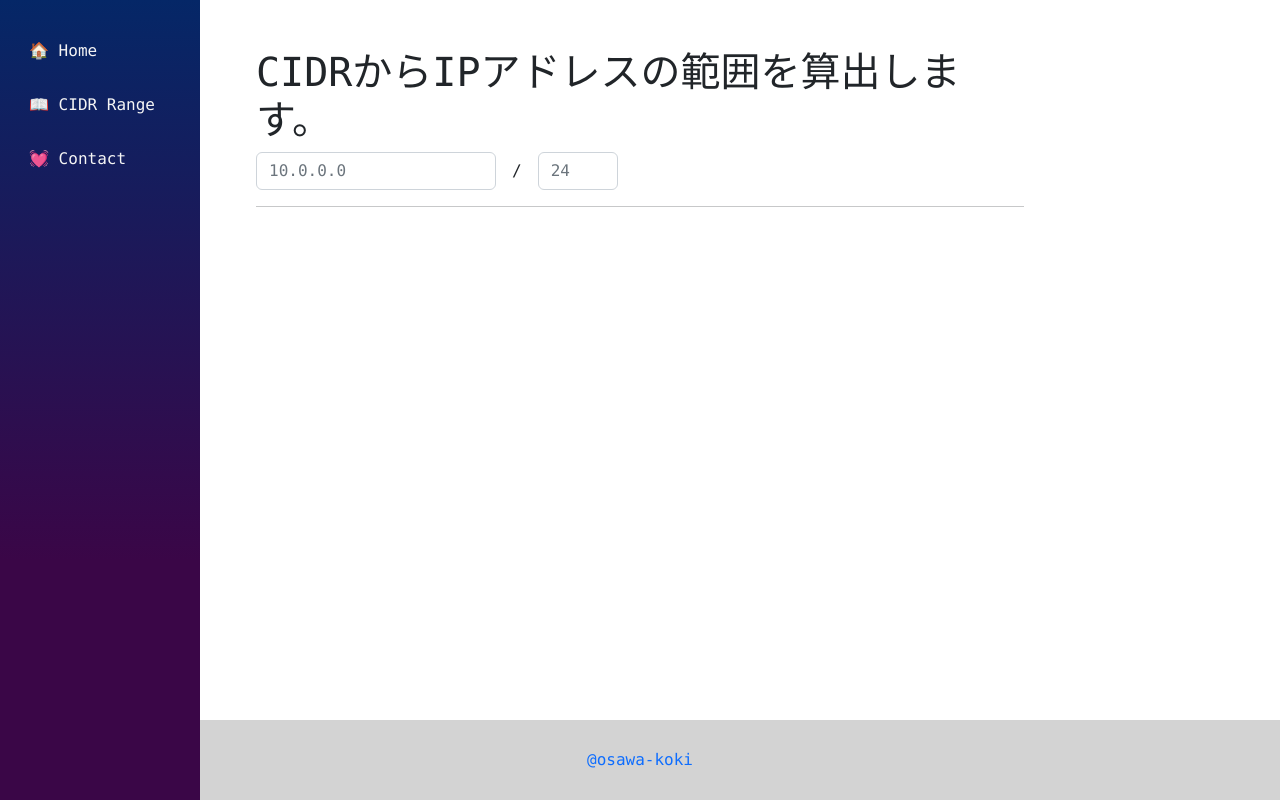
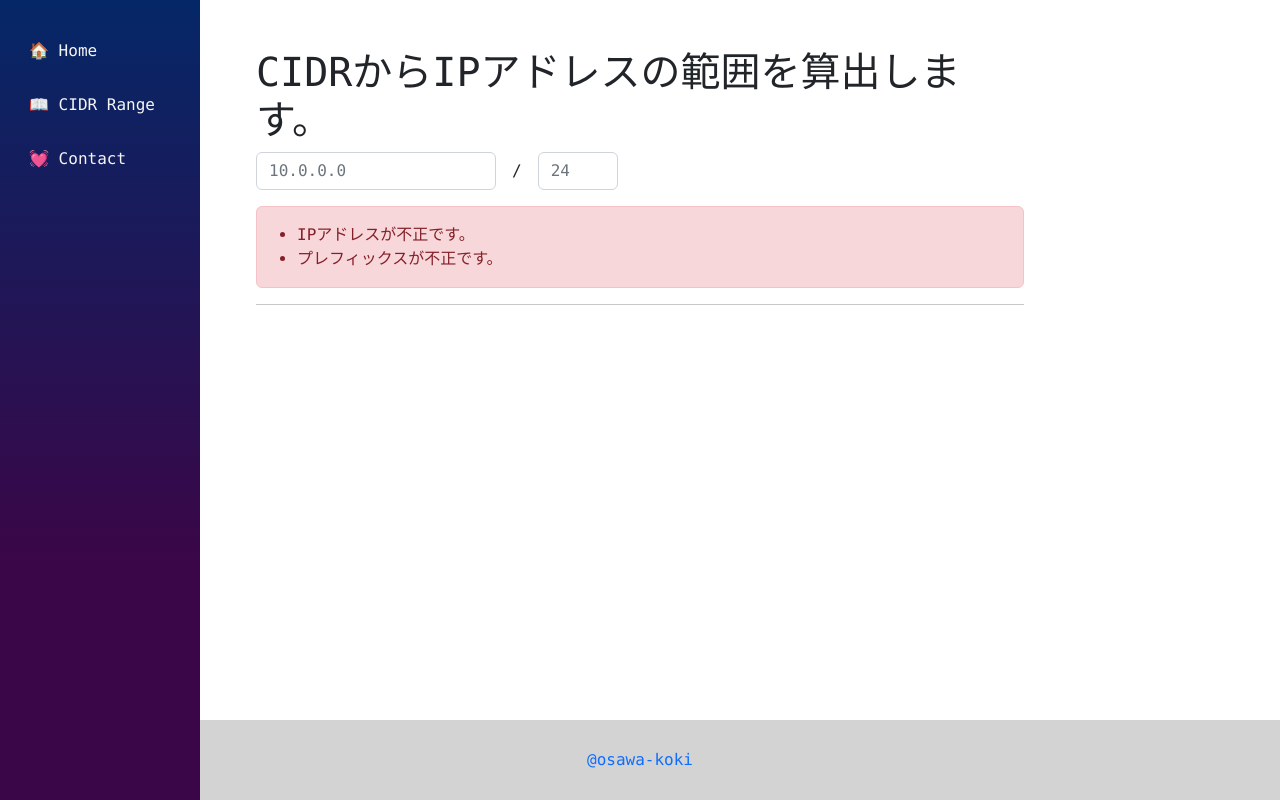
Before and after one commit to osawa-koki/learning-network-v4, a Next.js app: page /cidr in a window 1280 px wide. Built offline with nearby package versions, Linux system fonts and the light colour scheme.

Commit message:
CIDRの有効性判断。

```diff
--- a/pages/cidr.tsx
+++ b/pages/cidr.tsx
@@ -1,7 +1,9 @@
 import { useState } from 'react';
-import { Button, Form } from 'react-bootstrap';
+import { Alert, Form } from 'react-bootstrap';
 import Layout from "../components/Layout";
 import getCIDRRanges from "../util/getCIDRRanges";
+import isValidIPv4 from "../util/isValidIPv4";
+import isValidPrefix from "../util/isValidPrefix";
 
 export default function CIDRPage() {
 
@@ -17,6 +19,24 @@ export default function CIDRPage() {
           <div className='px-3'>/</div>
           <Form.Control type="number" placeholder='24' value={prefix} onInput={(e) => {setPrefix((e.target as HTMLInputElement).value)}} className='prefix' />
         </div>
+        {
+          (isValidIPv4(ip) === false || isValidPrefix(prefix) === false) && (
+            <Alert variant='danger' className='mt-3'>
+              <ul>
+                {
+                  isValidIPv4(ip) === false && (
+                    <li>IPアドレスが不正です。</li>
+                  )
+                }
+                {
+                  isValidPrefix(prefix) === false && (
+                    <li>プレフィックスが不正です。</li>
+                  )
+                }
+              </ul>
+            </Alert>
+          )
+        }
         <hr />
       </div>
     </Layout>
--- a/styles/styles.scss
+++ b/styles/styles.scss
@@ -34,6 +34,10 @@ main {
     max-width: 800px;
     min-height: calc(100vh - #{$main_vertical_margin * 2}px - #{$footer_height}rem);
   }
+  ul, ol {
+    margin: 0;
+    padding: 0 1.5rem;
+  }
 }
 
 footer {
--- /dev/null
+++ b/util/isValidPrefix.ts
@@ -0,0 +1,7 @@
+
+function isValidIPv4(prefix: string): boolean {
+  const num = parseInt(prefix);
+  return !isNaN(num) && num >= 0 && num <= 32;
+}
+
+export default isValidIPv4;
```
